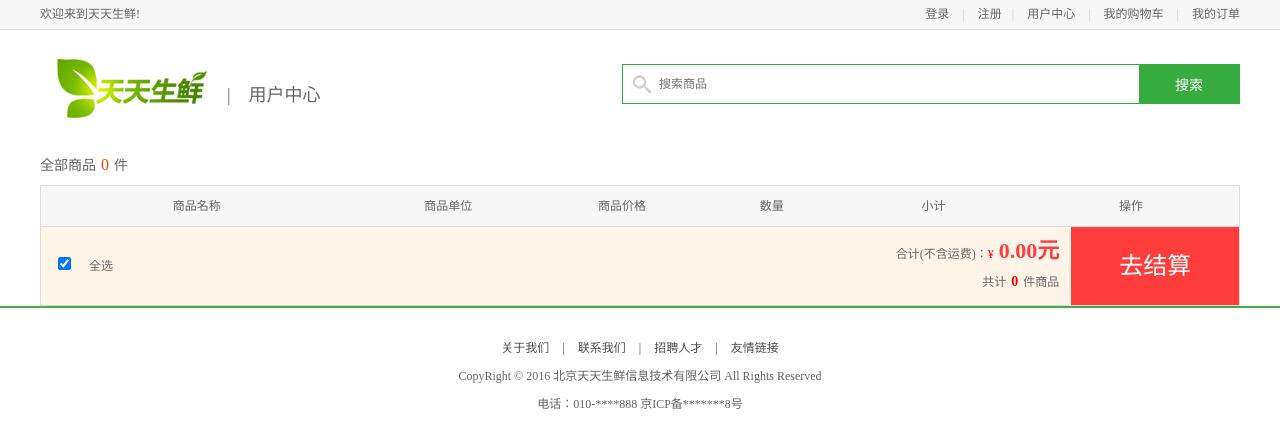
After one commit to wxhyxy/ttsx_bj8, a Django app: template ttsx/templates/ttcart/cart.html in a window 1280 px wide. The commit adds this page. Shown: the top 448 px of the page. Run offline with Django 3.2, Linux system fonts and the light colour scheme; the template is opened without the code that fills it, so the values that code supplies are empty.

Commit message:
删除功能js

```diff
--- a/ttsx/templates/bash.html
+++ b/ttsx/templates/bash.html
@@ -16,7 +16,7 @@
 			<div class="fr">
                 {% if request.session.uid%}
 				<div class="login_btn fl">
-					欢迎您：<em>{{ user.uname }}</em>
+					欢迎您：<em>{{ request.session.uname }}</em><span>|<a href="/user/login_out/">退出</a></span>
 				</div>
                 {% else %}
 				<div class="login_btn fl">
@@ -29,7 +29,7 @@
 					<span>|</span>
 					<a href="/user/center/">用户中心</a>
 					<span>|</span>
-					<a href="/user/cart/">我的购物车</a>
+					<a href="/cart/">我的购物车</a>
 					<span>|</span>
 					<a href="/user/order/">我的订单</a>
 				</div>
--- a/ttsx/templates/tt_good/index.html
+++ b/ttsx/templates/tt_good/index.html
@@ -56,7 +56,7 @@
                 {% endfor %}
 
 			</div>
-			<a href="/list{{ foo.type.id }}_1/" class="goods_more fr" id="fruit_more">查看更多 ></a>
+			<a href="/list{{ foo.type.id }}_1_1/" class="goods_more fr" id="fruit_more">查看更多 ></a>
 		</div>
 
 		<div class="goods_con clearfix">
--- /dev/null
+++ b/ttsx/templates/ttcart/cart.html
@@ -0,0 +1,78 @@
+{% extends 'bash.html' %}
+
+{% block scrapy %}
+    <script>
+    function total_all() {
+        $('.total_count em').text($('.cart_list_td').length)
+        var total = 0;
+        $('.cart_list_td').each(function () {
+            var price = parseInt($(this).children('.col05').children('em').text())
+            var count = parseInt($(this).children('.col06').find('input').val())
+            var total1 = price * count
+            if($(this).find(':checkbox').prop('checked')){
+                total+=total1
+            }
+            $(this).children('.col07').text(total1.toFixed(2)+'元')
+        })
+         $('.settlements').find('.col03').find('em').text(total.toFixed(2)+'元').end().find('b').text($(':checked:not(.check_all)').length)
+    }
+    $(function (){
+        total_all()
+        $('.check_all').click(function () {
+            $(':checkbox:not(.check_all)').prop('checked', $(this).prop('checked'))
+            total_all()
+        })
+        $(':checkbox:not(.check_all)').click(function () {
+            var checkbox_count = $(':checkbox:not(.check_all)').length
+            var checked_count = $(':checked:not(.check_all)').length
+            $('.check_all').prop('checked', checkbox_count==checked_count);
+            total_all()
+        })
+
+    })
+    function cart_del(cid) {
+            $.get('/cart/cart_del/', {'cid':cid}, function (data) {
+            if(data.isok=1){
+                $('#'+cid).remove();
+                total_all()
+            }
+        })
+    }
+    </script>
+{% endblock scrapy %}
+
+{% block body %}
+	<div class="total_count">全部商品<em></em>件</div>
+	<ul class="cart_list_th clearfix">
+		<li class="col01">商品名称</li>
+		<li class="col02">商品单位</li>
+		<li class="col03">商品价格</li>
+		<li class="col04">数量</li>
+		<li class="col05">小计</li>
+		<li class="col06">操作</li>
+	</ul>
+    {% for cart in cart %}
+	<ul class="cart_list_td clearfix" id="{{ cart.id }}">
+		<li class="col01"><input type="checkbox"  checked="checked"></li>
+		<li class="col02"><img src="/static/{{ cart.cgood.gpic }}"></li>
+		<li class="col03">{{ cart.cgood.gtitle }}<br><em>{{ cart.cgood.gprice }}元/500g</em></li>
+		<li class="col04">{{ cart.cgood.gunit }}</li>
+		<li class="col05"><em>{{ cart.cgood.gprice }}</em>元</li>
+		<li class="col06">
+			<div class="num_add">
+				<a href="javascript:;" class="add fl">+</a>
+				<input type="text" class="num_show fl" value="{{ cart.ccoumt }}">
+				<a href="javascript:;" class="minus fl">-</a>
+			</div>
+		</li>
+		<li class="col07">元</li>
+		<li class="col08"><a href="javascript:cart_del({{ cart.id }});">删除</a></li>
+	</ul>
+    {% endfor %}
+	<ul class="settlements">
+		<li class="col01"><input type="checkbox" class="check_all" checked="checked"></li>
+		<li class="col02">全选</li>
+		<li class="col03">合计(不含运费)：<span>¥</span><em></em><br>共计<b></b>件商品</li>
+		<li class="col04"><a href="place_order.html">去结算</a></li>
+	</ul>
+{% endblock body %}
--- a/ttsx/ttcart/urls.py
+++ b/ttsx/ttcart/urls.py
@@ -4,4 +4,6 @@ from .views import *
 
 urlpatterns = [
     url('^add/$', add),
+    url('', cart),
+    url('^cart_del/$', cart_del)
 ]
--- a/ttsx/ttgood/urls.py
+++ b/ttsx/ttgood/urls.py
@@ -4,6 +4,6 @@ from .views import *
 
 urlpatterns = [
     url('^$', index),
-    url('^list(\d+)_(\d+)/$', list_goods),
+    url('^list(\d+)_(\d+)_(\d+)/$', list_goods),
     url('^(\d+)/$', detail)
 ]
--- a/ttsx/ttuser/middleware.py
+++ b/ttsx/ttuser/middleware.py
@@ -1,13 +1,15 @@
 # coding = utf-8
 from django.utils import deprecation
+
+
 # 中间件，view中间件，返回未登录的地址，
 class UrlMiddleware(deprecation.MiddlewareMixin):
     def process_view(self, request, view_name, view_args, view_kwargs):
         if request.path not in ['/user/register/',
-                        '/user/register_handle/'
-                        '/user/login/'
-                        '/user/register_valid/',
-                        '/user/login_handle/',
-                        '/user/login_out/',
-                        '/user/islogin/']:
+                                '/user/register_handle/',
+                                '/user/login/',
+                                '/user/register_valid/',
+                                '/user/login_handle/',
+                                '/user/login_out/',
+                                '/user/islogin/',]:
             request.session['url_path'] = request.get_full_path()
--- a/ttsx/ttuser/urls.py
+++ b/ttsx/ttuser/urls.py
@@ -13,5 +13,6 @@ urlpatterns = [
     url('^order/$', order),
     url('^site/$', site),
     url('^area/$', area),
-    url('^area1_(\d+)/', area1)
+    url('^area1_(\d+)/', area1),
+    url('^islogin/$', islogin),
 ]
```
Also changed, not shown: ttsx/templates/tt_good/detail.html (+13 -9 lines), ttsx/templates/tt_good/list.html (+15 -7 lines), ttsx/ttcart/views.py (+18 -0 lines), ttsx/ttgood/views.py (+10 -8 lines), ttsx/ttuser/views.py (+7 -0 lines).
